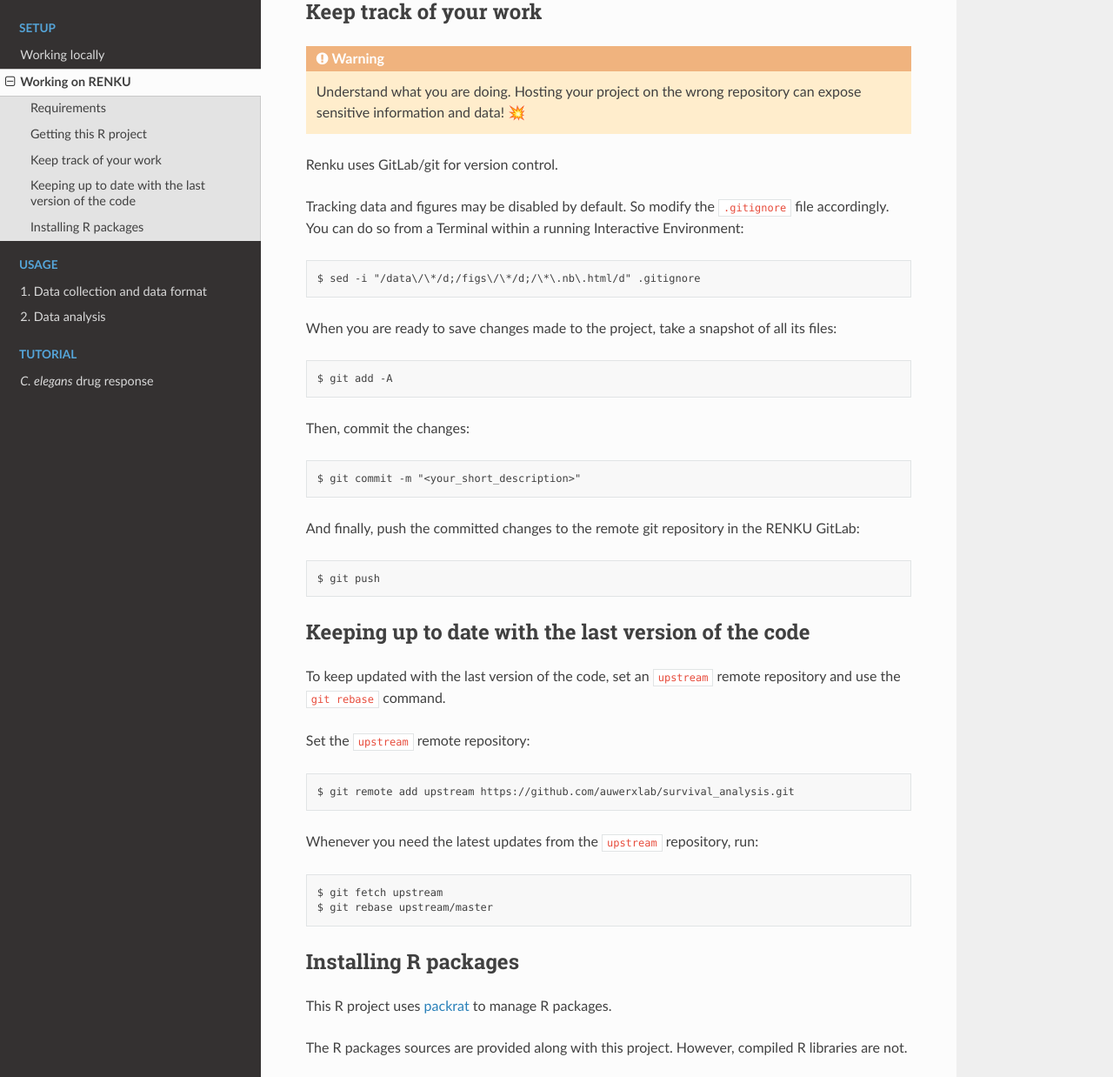
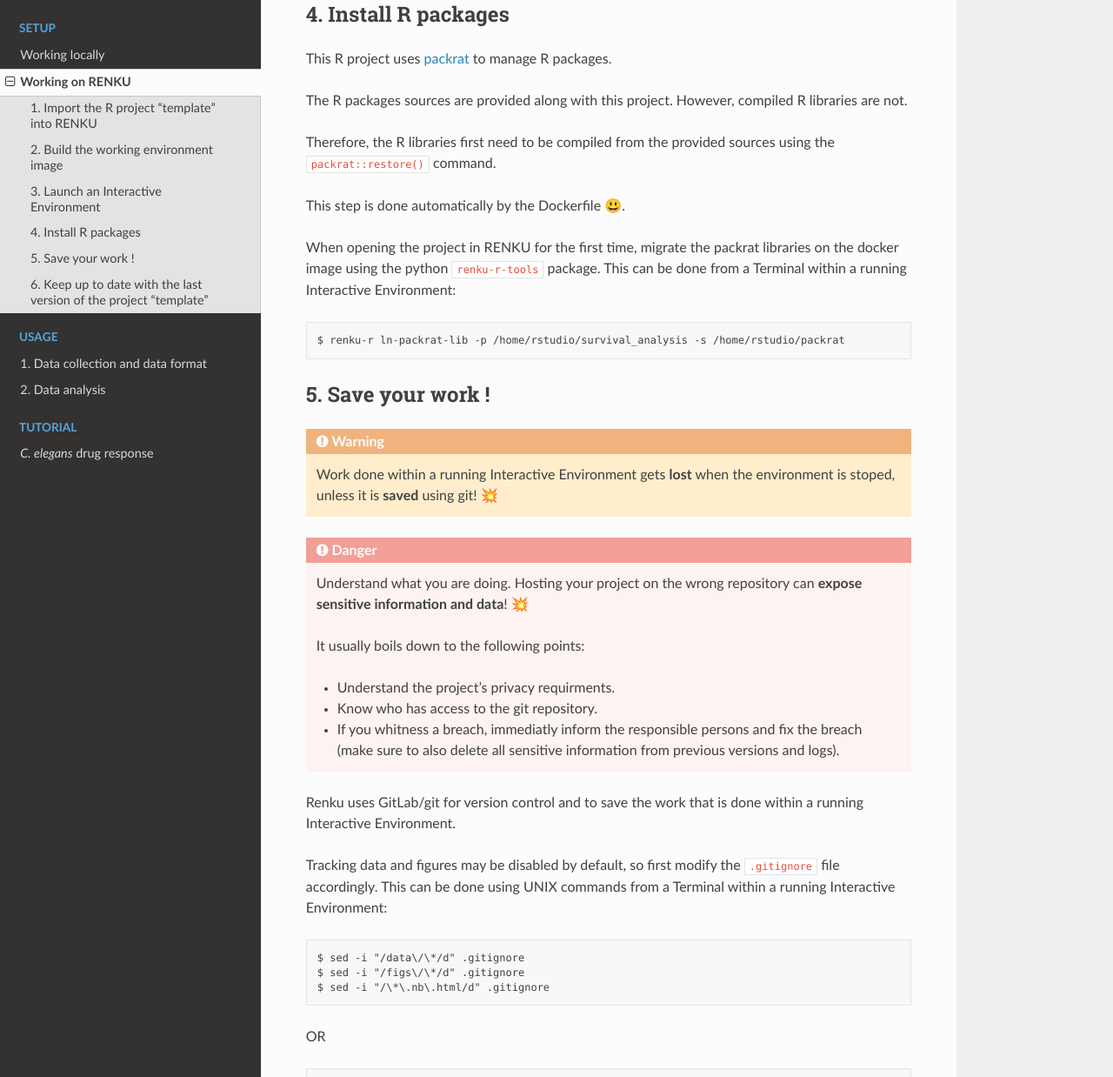
Before and after one commit to auwerxlab/survival_analysis, a Sphinx documentation site: the page built from docs/renku.rst, in a window 1280 px wide and 1400 px high, scrolled down 1883 px. Shown: the part 162-1400 px from the top of the window at 87% size. Built offline with Sphinx 7.4.7 and the Read the Docs theme 2.0.0, drawn with Linux system fonts in a browser that asks for light colours; some of the changed text lies outside the part shown.

Commit message:
updated IPython notebook

```diff
--- a/docs/data_analysis.rst
+++ b/docs/data_analysis.rst
@@ -3,14 +3,15 @@
 
 This R project provides :ref:`R scripts` and :ref:`R notebooks` to perform basic analyses on survival datasets.
 
-An :ref:`IPython notebook` that summarizes all the environment setup and data analysis steps is also available in the main directory. It is the easiest way to get started.
+An :ref:`IPython notebook` that summarizes all the environment setup and data analysis steps is also available in the main directory.
+**It is the easiest way to get started** |:smiley:|.
 
 
 .. note:: Try to keep the code, data and result organized along the existing directory tree:
 
     .. include:: directory_tree.rst
 
-.. seealso:: The :ref:`tutorial` is a great way to start!
+.. seealso:: The :ref:`*C. elegans* drug response` tutorial is a great way to start!
 
 .. include:: ../bin/README.rst
 
--- a/docs/index.rst
+++ b/docs/index.rst
@@ -40,7 +40,7 @@ Features
 
 .. toctree::
     :caption: Usage
-    :maxdepth: 1
+    :maxdepth: 3
 
     data_collection
     data_analysis
--- a/docs/install_r_pkg.rst
+++ b/docs/install_r_pkg.rst
@@ -1,4 +1,4 @@
-Installing R packages
+4. Install R packages
 ---------------------
 
 This R project uses `packrat <https://rstudio.github.io/packrat>`_ to manage R packages.
--- a/docs/local.rst
+++ b/docs/local.rst
@@ -1,10 +1,10 @@
 Working locally
 ===============
 
-This section describes the general settings to use this project on most UNIX systems.
+This section describes the general steps to setup this project on most UNIX systems.
 
-Requirements
-------------
+1. Requirements
+---------------
 
 - R scripts and R notebooks:
 
@@ -20,8 +20,8 @@ Requirements
        :literal:
 
 
-Getting this R project
-----------------------
+2. Get the R project "template"
+-------------------------------
 
 Use git to clone this project where you need it.
 
@@ -29,15 +29,32 @@ Use git to clone this project where you need it.
 
     $ git clone https://github.com/auwerxlab/survival_analysis.git
 
-Update the README file
-----------------------
+3. Update the README file
+-------------------------
 
 Now that the project is ready to start, update its README.rst file with your author's information and a short description.
 
-Keep track of your work
------------------------
+.. include:: install_r_pkg.rst
 
-.. warning:: Understand what you are doing. Hosting your project on the wrong repository can expose sensitive information and data! |:boom:|
+Run the following commands in the R console to enable packrat and install the required libraries:
+
+::
+
+    > packrat::on()
+    > packrat::restore()
+
+5. Keep track of your work
+--------------------------
+
+.. danger::
+
+    Understand what you are doing. Hosting your project on the wrong repository can **expose sensitive information and data**! |:boom:|
+
+    It usually boils down to the following points:
+
+    - Understand the project's privacy requirments.
+    - Know who has access to the git repository.
+    - If you whitness a breach, immediatly inform the responsible persons and fix the breach (make sure to also delete all sensitive information from previous versions and logs).
 
 Use a version control system like `git <https://git-scm.com/>`_ to keep track of your work.
 
@@ -49,7 +66,16 @@ Then, set its url in the project:
 
     $ git remote set-url origin https://<your_new_remote_url>.git
 
-Tracking data and figures may be disabled by default. So modify the ``.gitignore`` file accordingly:
+Tracking data and figures may be disabled by default, so first modify the ``.gitignore`` file accordingly.
+This can be done using UNIX cammands from a Terminal:
+
+::
+
+    $ sed -i "/data\/\*/d" .gitignore
+    $ sed -i "/figs\/\*/d" .gitignore
+    $ sed -i "/\*\.nb\.html/d" .gitignore
+
+OR
 
 ::
 
--- a/docs/renku.rst
+++ b/docs/renku.rst
@@ -1,17 +1,12 @@
 Working on RENKU
 ================
 
-This section describes the general settings to use this project in `RENKU <https://renkulab.io/>`_.
+This section describes the general steps to setup this project in `RENKU <https://renkulab.io/>`_.
 
 *Tested with RENKU release* `0.5.1 <https://github.com/SwissDataScienceCenter/renku/releases/tag/0.5.1>`_
 
-Requirements
-------------
-
-With RENKU, all the requirements are automatically handled by the Dockerfile |:smiley:|.
-
-Getting this R project
-----------------------
+1. Import the R project "template" into RENKU
+---------------------------------------------
 
 Go to RENKU's GitLab then:  |button01| -> |button02| -> |button03|.
 
@@ -29,12 +24,17 @@ Use *https://github.com/auwerxlab/survival_analysis.git* as the ``Git repository
 .. image:: images/gitlab_screenshot_01.png
    :width: 100 %
 
-.. note:: You need a first commit to trigger the build of the project's docker image.
+2. Build the working environment image
+--------------------------------------
+
+You need a first commit to trigger the build of the project's docker image.
 
 A simple way to get a first commit is to update the README.rst with your author's information and a short description.
+
 You can do it directly in GitLab by selecting the README.rst file and using the |button04| button.
 
 Once you are done, click on |button05|.
+
 This will trigger the build of the project's docker image - have a cup of |:coffee:| as this can take a while.
 
 .. |button04| image:: images/gitlab_button_04.png
@@ -43,6 +43,9 @@ This will trigger the build of the project's docker image - have a cup of |:coff
 .. |button05| image:: images/gitlab_button_05.png
     :width: 110 px
 
+3. Launch an Interactive Environment
+------------------------------------
+
 After creating the project in RENKU's GitLab, it will appear in your projects list in the RENKU web interface.
 
 Launch a new Interactive Environment to start working on the project:
@@ -50,15 +53,45 @@ Launch a new Interactive Environment to start working on the project:
 .. image:: images/ui_screenshot_01.png
    :width: 100 %
 
-Keep track of your work
------------------------
+.. include:: install_r_pkg.rst
 
-.. warning:: Understand what you are doing. Hosting your project on the wrong repository can expose sensitive information and data! |:boom:|
+This step is done automatically by the Dockerfile |:smiley:|.
 
-Renku uses GitLab/git for version control.
+When opening the project in RENKU for the first time, migrate the packrat libraries on the docker image using the python ``renku-r-tools`` package.
+This can be done from a Terminal within a running Interactive Environment:
 
-Tracking data and figures may be disabled by default. So modify the ``.gitignore`` file accordingly.
-You can do so from a Terminal within a running Interactive Environment:
+::
+
+    $ renku-r ln-packrat-lib -p /home/rstudio/survival_analysis -s /home/rstudio/packrat
+
+5. Save your work !
+-------------------
+
+.. warning:: Work done within a running Interactive Environment gets **lost** when the environment is stoped, unless it is **saved** using git! |:boom:|
+
+.. danger::
+
+    Understand what you are doing. Hosting your project on the wrong repository can **expose sensitive information and data**! |:boom:|
+
+    It usually boils down to the following points:
+
+    - Understand the project's privacy requirments.
+    - Know who has access to the git repository.
+    - If you whitness a breach, immediatly inform the responsible persons and fix the breach (make sure to also delete all sensitive information from previous versions and logs).
+
+
+Renku uses GitLab/git for version control and to save the work that is done within a running Interactive Environment.
+
+Tracking data and figures may be disabled by default, so first modify the ``.gitignore`` file accordingly.
+This can be done using UNIX commands from a Terminal within a running Interactive Environment:
+
+::
+
+    $ sed -i "/data\/\*/d" .gitignore
+    $ sed -i "/figs\/\*/d" .gitignore
+    $ sed -i "/\*\.nb\.html/d" .gitignore
+
+OR
 
 ::
 
--- a/docs/upstream.rst
+++ b/docs/upstream.rst
@@ -1,5 +1,5 @@
-Keeping up to date with the last version of the code
-----------------------------------------------------
+6. Keep up to date with the last version of the project "template"
+------------------------------------------------------------------
 
 To keep updated with the last version of the code, set an ``upstream`` remote repository and use the ``git rebase`` command.
 
```
Also changed, not shown: other parts of docs/local.rst (+0 -8 lines), other parts of docs/renku.rst (+0 -10 lines), survival_analysis.ipynb, 1 other file.
